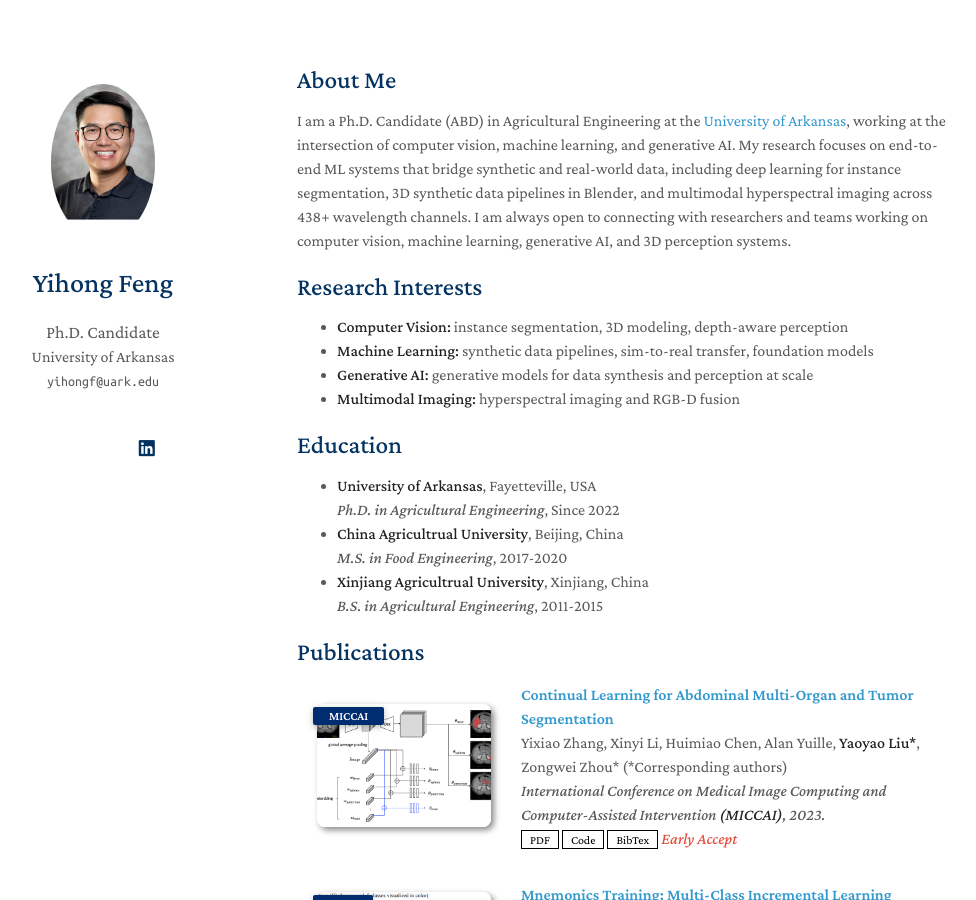
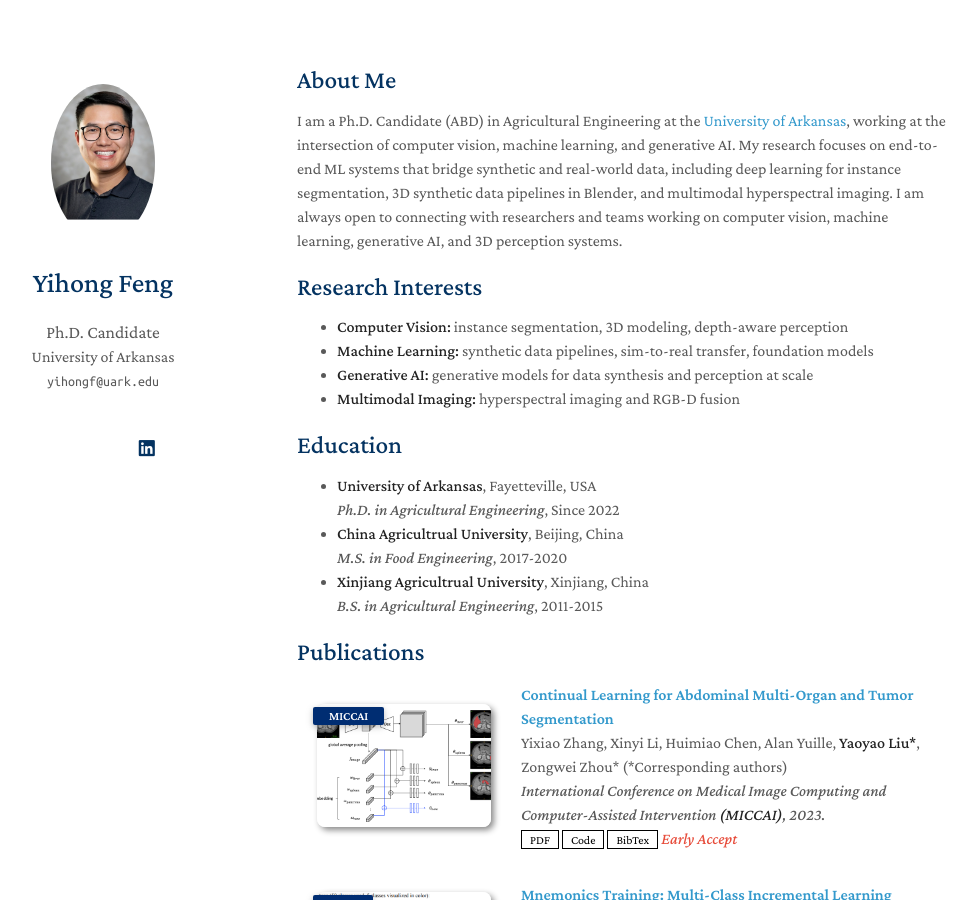
Before and after one commit to yihongfeng/yihongfeng.github.io, a Jekyll site: the page built from index.md, in a window 1280 px wide and 900 px high. Shown: the whole window, without its empty margins (173-1149 px from the left). Built offline with Jekyll 4.4.1, drawn with Linux system fonts in a browser that asks for light colours; a style sheet for code colours, icons or effects is not loaded; our own code applies the rules of GitHub Pages for plain Markdown files.

Commit message:
Update index.md

```diff
--- a/index.md
+++ b/index.md
@@ -4,7 +4,7 @@ layout: homepage
 
 ## About Me
 
-I am a Ph.D. Candidate (ABD) in Agricultural Engineering at the [University of Arkansas](https://www.uark.edu/), working at the intersection of computer vision, machine learning, and generative AI. My research focuses on end-to-end ML systems that bridge synthetic and real-world data, including deep learning for instance segmentation, 3D synthetic data pipelines in Blender, and multimodal hyperspectral imaging across 438+ wavelength channels. I am always open to connecting with researchers and teams working on computer vision, machine learning, generative AI, and 3D perception systems.
+I am a Ph.D. Candidate (ABD) in Agricultural Engineering at the [University of Arkansas](https://www.uark.edu/), working at the intersection of computer vision, machine learning, and generative AI. My research focuses on end-to-end ML systems that bridge synthetic and real-world data, including deep learning for instance segmentation, 3D synthetic data pipelines in Blender, and multimodal hyperspectral imaging. I am always open to connecting with researchers and teams working on computer vision, machine learning, generative AI, and 3D perception systems.
 
 ## Research Interests
 
```
